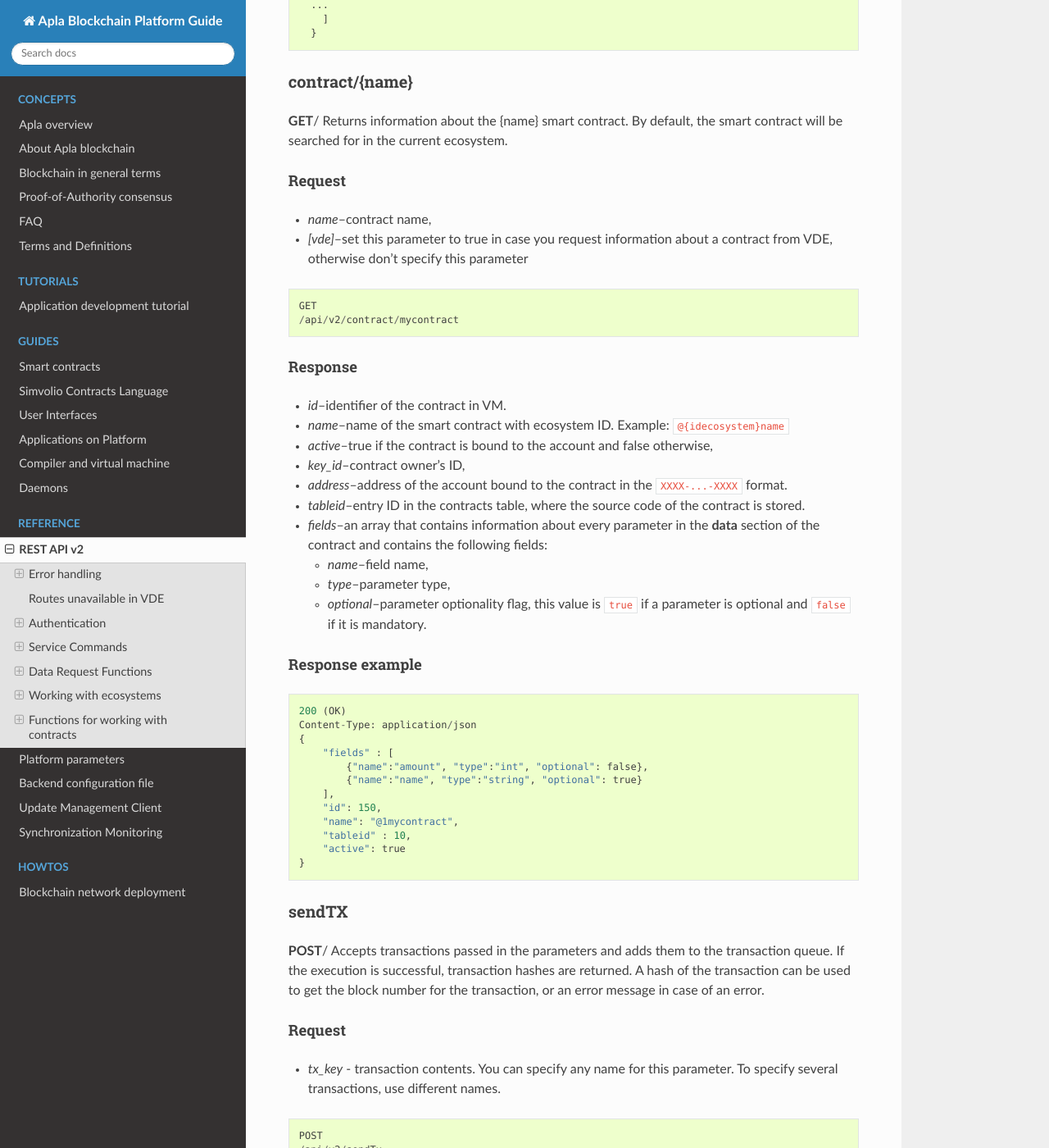
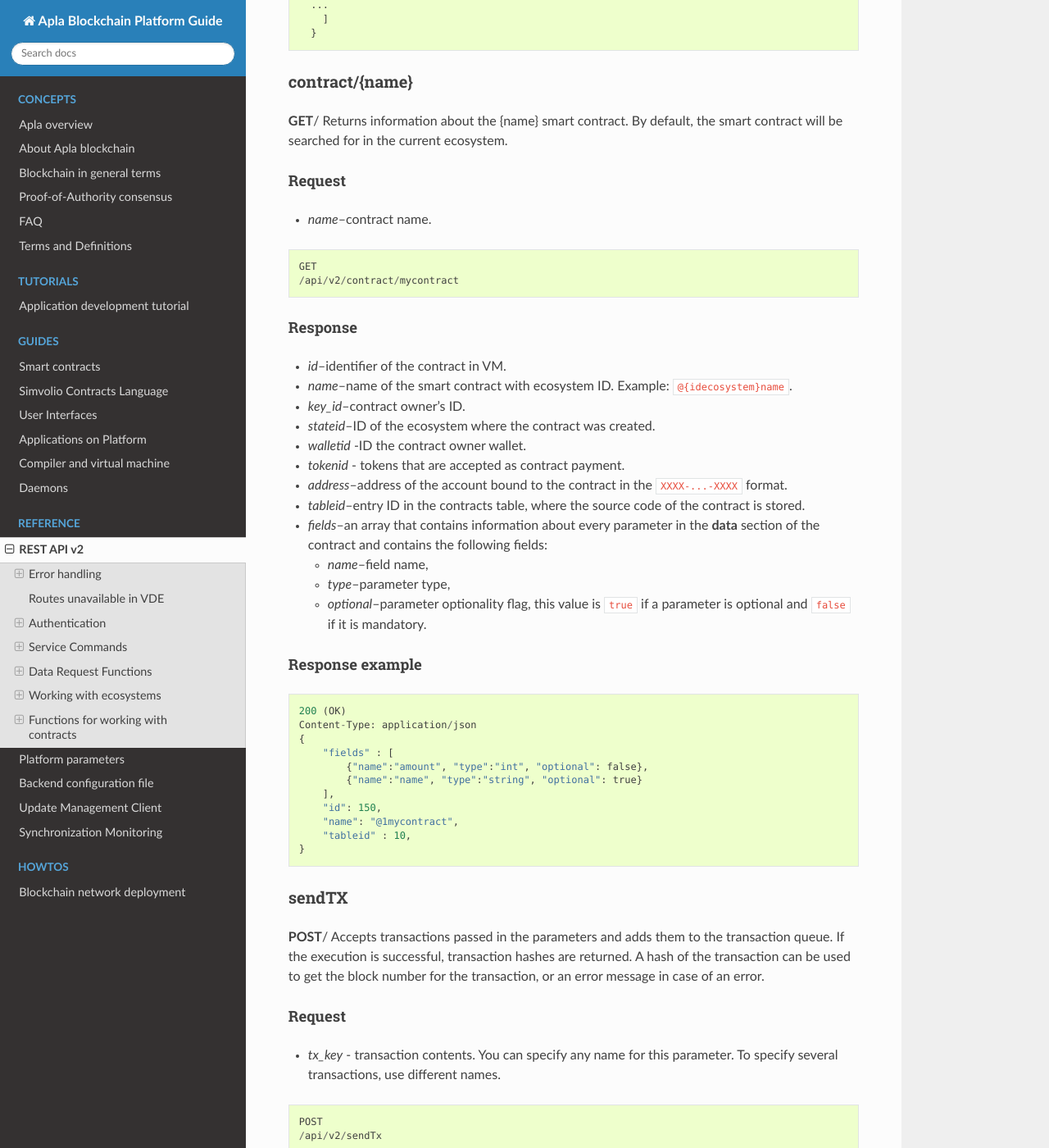
Before and after one commit to AplaProject/apla-docs-en, a Sphinx documentation site: the page built from source/reference/api2.rst, in a window 1280 px wide and 1400 px high, scrolled down 24578 px. Shown: the whole window at 82% size. Built offline with Sphinx 7.4.7 and the Read the Docs theme 2.0.0, drawn with Linux system fonts in a browser that asks for light colours.

Commit message:
updated contract/{name}

```diff
--- a/source/reference/api2.rst
+++ b/source/reference/api2.rst
@@ -1294,8 +1294,7 @@
 Request
 """""""
 
-* *name*–contract name,
-* *[vde]*–set this parameter to true in case you request information about a contract from VDE, otherwise don't specify this parameter
+* *name*–contract name.
 
 .. code-block:: default
 
@@ -1306,9 +1305,12 @@
 """"""""
 
 * *id*–identifier of the contract in VM.
-* *name*–name of the smart contract with ecosystem ID. Example: ``@{idecosystem}name``
-* *active*–true if the contract is bound to the account and false otherwise,
-* *key_id*–contract owner's ID,
+* *name*–name of the smart contract with ecosystem ID. Example: ``@{idecosystem}name``.
+* *key_id*–contract owner's ID.
+
+* *stateid*–ID of the ecosystem where the contract was created.
+* *walletid* -ID the contract owner wallet.
+* *tokenid* - tokens that are accepted as contract payment.
 * *address*–address of the account bound to the contract in the ``XXXX-...-XXXX`` format.
 * *tableid*–entry ID in the contracts table, where the source code of the contract is stored.
 * *fields*–an array that contains information about every parameter in the **data** section of the contract and contains the following fields:
@@ -1332,7 +1334,6 @@
         "id": 150,
         "name": "@1mycontract",
         "tableid" : 10,
-        "active": true
     }
 
 
```
